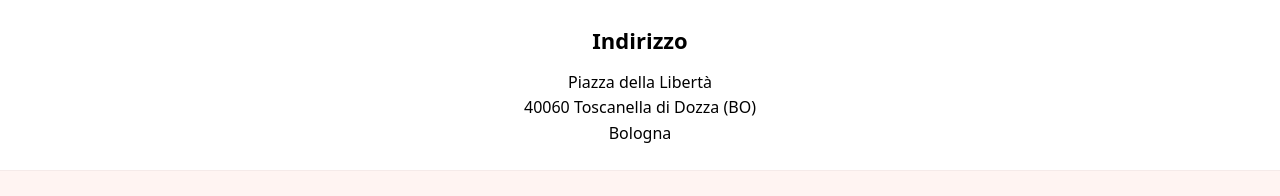
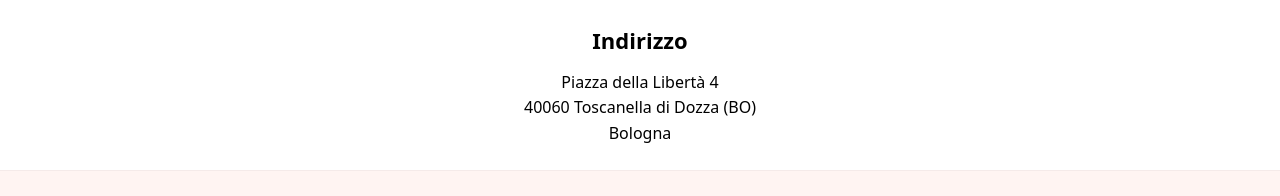
Before and after one commit to michael-rubri/beauty-boutique, a Vue app: page /contatti in a window 1280 px wide. Shown: the part 870-1066 px from the top of the page. Built offline with nearby package versions, Linux system fonts and the light colour scheme.

Commit message:
Fixed Indirizzi

```diff
--- a/src/pages/Contatti.vue
+++ b/src/pages/Contatti.vue
@@ -36,7 +36,7 @@
     <section class="indirizzo">
       <h2 class="section-title">Indirizzo</h2>
       <p>
-        Piazza della Libertà<br>
+        Piazza della Libertà 4<br>
         40060 Toscanella di Dozza (BO)<br>
         Bologna
       </p>
```
